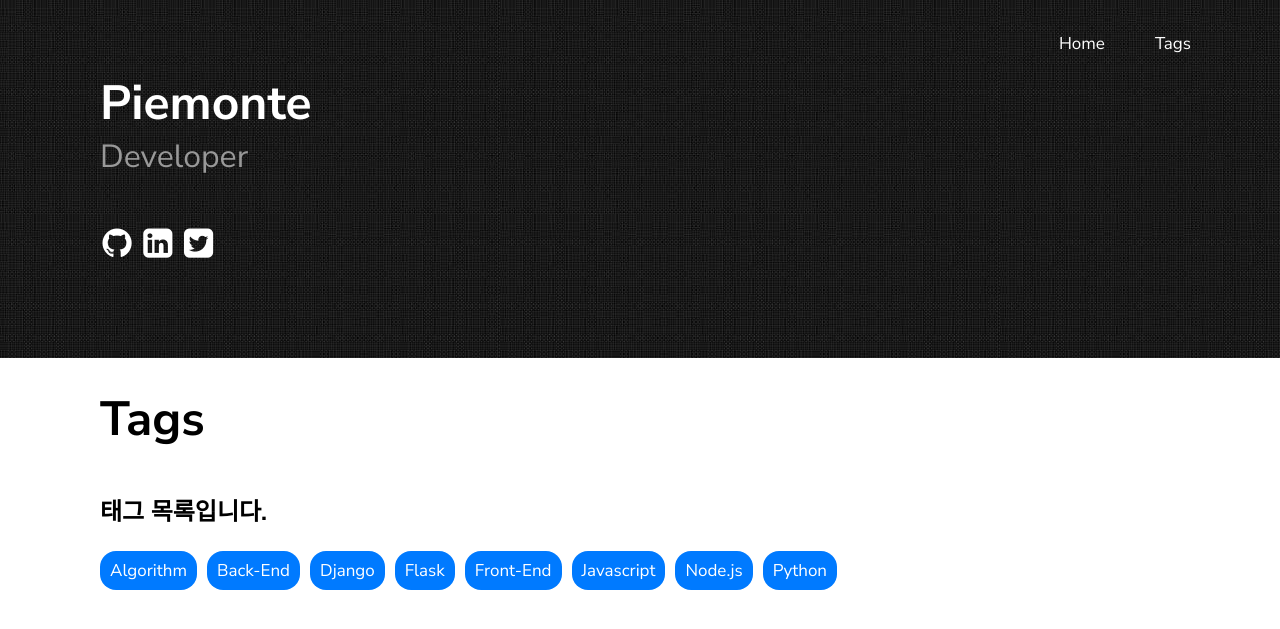
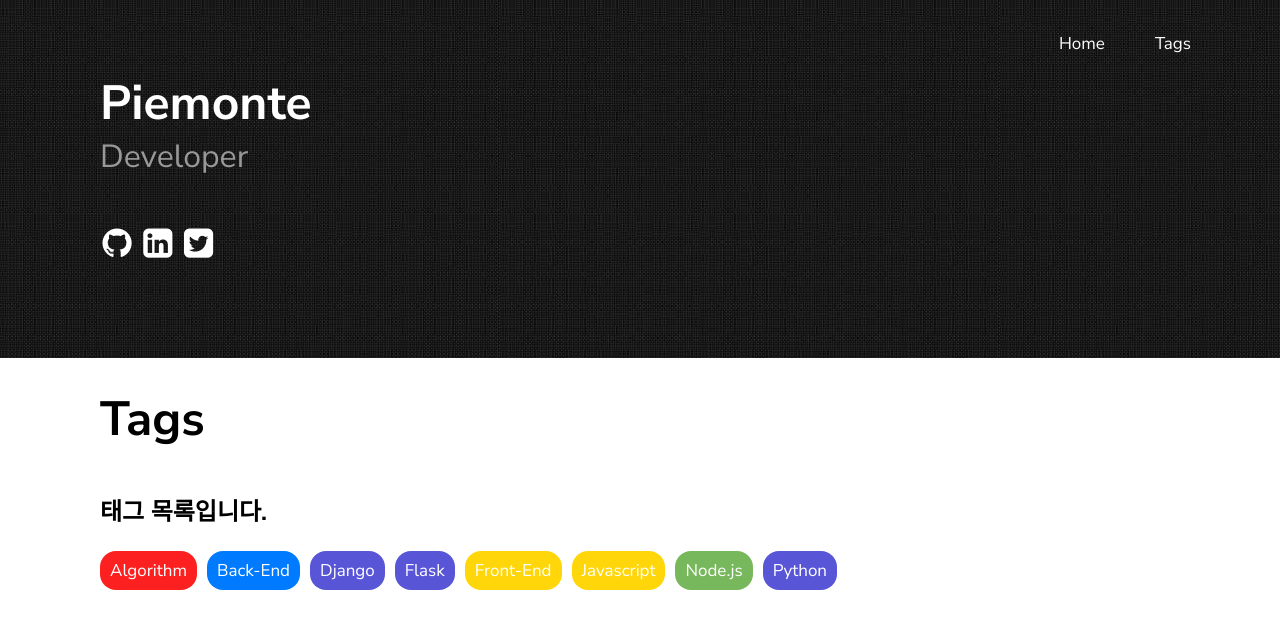
Before and after one commit to piemonte93/piemonte93.github.io, a Jekyll site: the page built from tags.html, in a window 1280 px wide. Shown: the top 629 px of the page. Built offline with Jekyll 4.4.1, drawn with Linux system fonts in a browser that asks for light colours.

Commit message:
Change this_word color and url

```diff
--- a/tags.html
+++ b/tags.html
@@ -12,15 +13,33 @@ layout: page
 
 <div id="tags">
   <ul class="tags-tag-container">
-    {% for item in (0..site.tags.size) %}{% unless forloop.last %}
-    {% capture this_word %}{{ tag_words[item] | strip_newlines }}{% endcapture %}
-    {%- if this_word == "blog" -%}
-    <li style="background-color: #FF3B30;"><a href="{{ site.baseurl }}/tags/{{ this_word }}">{{ this_word }}</a></li>
-    {%- elsif this_word == "CocoaPods" or this_word == "dependency" -%}
-    <li style="background-color: #5856d6;"><a href="{{ site.baseurl }}/tags/{{ this_word }}">{{ this_word }}</a></li>
+    {% for item in (0..site.tags.size) %}{% unless forloop.last %} {% capture
+    this_word %}{{ tag_words[item] | strip_newlines }}{% endcapture %} {%- if
+    this_word == "Front-End" or this_word == "Javascript" -%}
+    <li style="background-color: #ffd60a">
+      <a href="{{ site.baseurl }}/tags/{{ this_word }}">{{ this_word }}</a>
+    </li>
+    {%- elsif this_word == "React.js" or this_word == "SPA" -%}
+    <li style="background-color: #72c1e3">
+      <a href="{{ site.baseurl }}/tags/{{ this_word }}">{{ this_word }}</a>
+    </li>
+    {%- elsif this_word == "Python" or this_word == "Flask" or this_word ==
+    "Django" -%}
+    <li style="background-color: #5856d6">
+      <a href="{{ site.baseurl }}/tags/{{ this_word }}">{{ this_word }}</a>
+    </li>
+    {%- elsif this_word == "Node.js" -%}
+    <li style="background-color: #78b85c">
+      <a href="{{ site.baseurl }}/tags/{{ this_word }}">{{ this_word }}</a>
+    </li>
+    {%- elsif this_word == "Algorithm" or this_word == "CS" -%}
+    <li style="background-color: #fd2020">
+      <a href="{{ site.baseurl }}/tags/{{ this_word }}">{{ this_word }}</a>
+    </li>
     {%- else -%}
-    <li><a href="{{ site.baseurl }}/tags/{{ this_word }}">{{ this_word }}</a></li>
-    {%- endif -%}
-    {% endunless %}{% endfor %}
+    <li>
+      <a href="{{ site.baseurl }}/tags/{{ this_word }}">{{ this_word }}</a>
+    </li>
+    {%- endif -%} {% endunless %}{% endfor %}
   </ul>
 </div>
```
Also changed, not shown: other parts of tags.html (+2 -1 lines).
